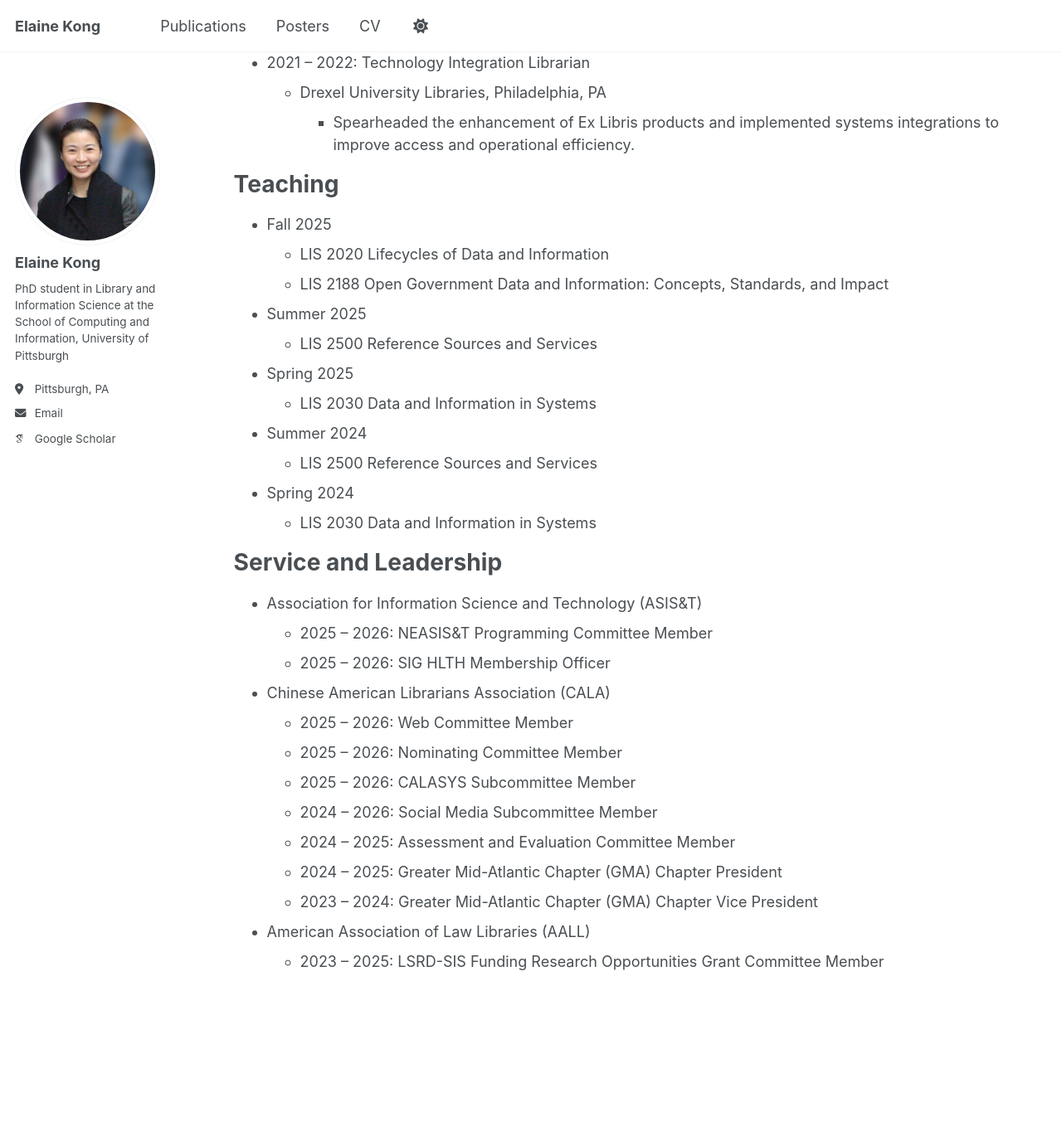
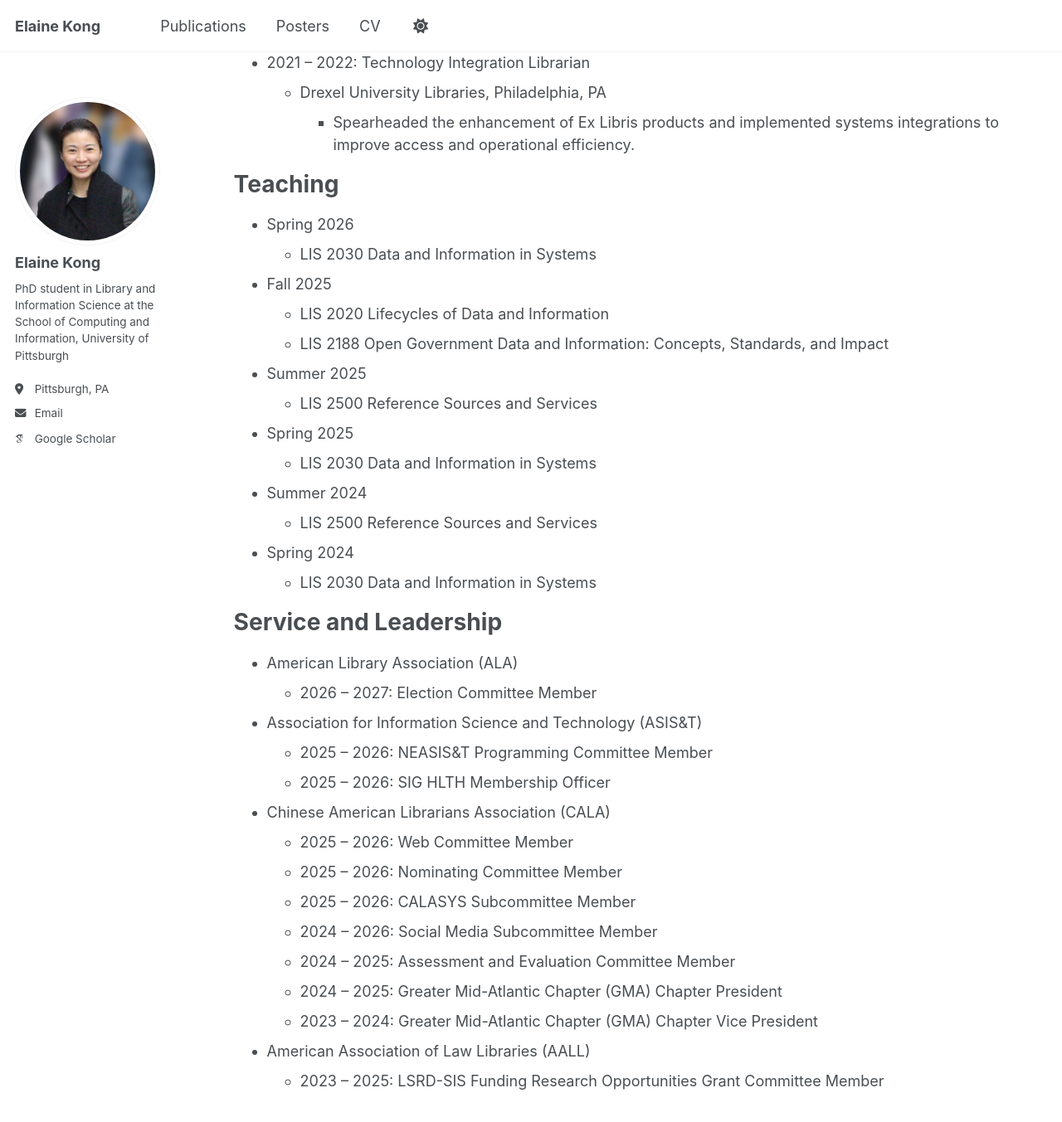
Before and after one commit to elainewskong/elainewskong.github.io, a Jekyll site: the page built from _pages/cv.md, in a window 1280 px wide and 1400 px high, scrolled down 785 px. Shown: the top 1353 px of the window at 83% size. Built offline with Jekyll 4.4.1, drawn with Linux system fonts in a browser that asks for light colours; some web fonts are replaced; a script that is not in the unit is left out.

Commit message:
Update cv.md

```diff
--- a/_pages/cv.md
+++ b/_pages/cv.md
@@ -38,6 +38,8 @@ Work Experience
 
 Teaching
 ======
+* Spring 2026
+  * LIS 2030 Data and Information in Systems
 * Fall 2025
   * LIS 2020 Lifecycles of Data and Information
   * LIS 2188 Open Government Data and Information: Concepts, Standards, and Impact
@@ -52,6 +54,8 @@ Teaching
 
 Service and Leadership
 ======
+* American Library Association (ALA)
+  * 2026 – 2027: Election Committee Member
 * Association for Information Science and Technology (ASIS&T)
   * 2025 – 2026: NEASIS&T Programming Committee Member
   * 2025 – 2026: SIG HLTH Membership Officer
```
